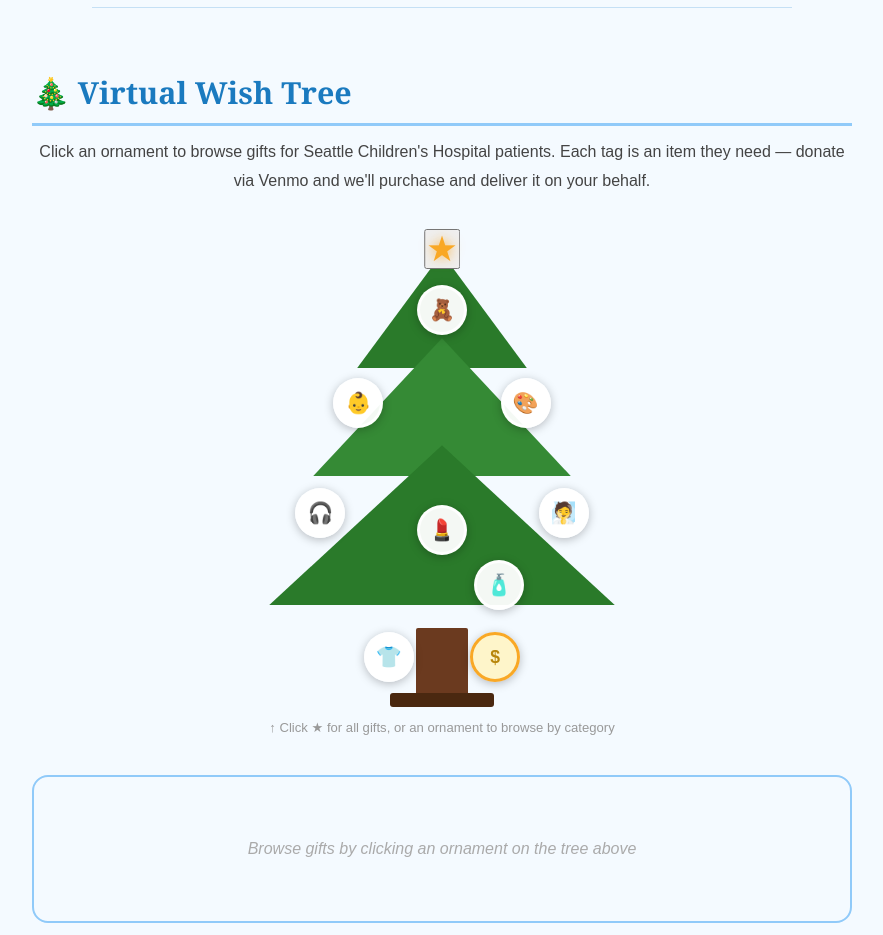
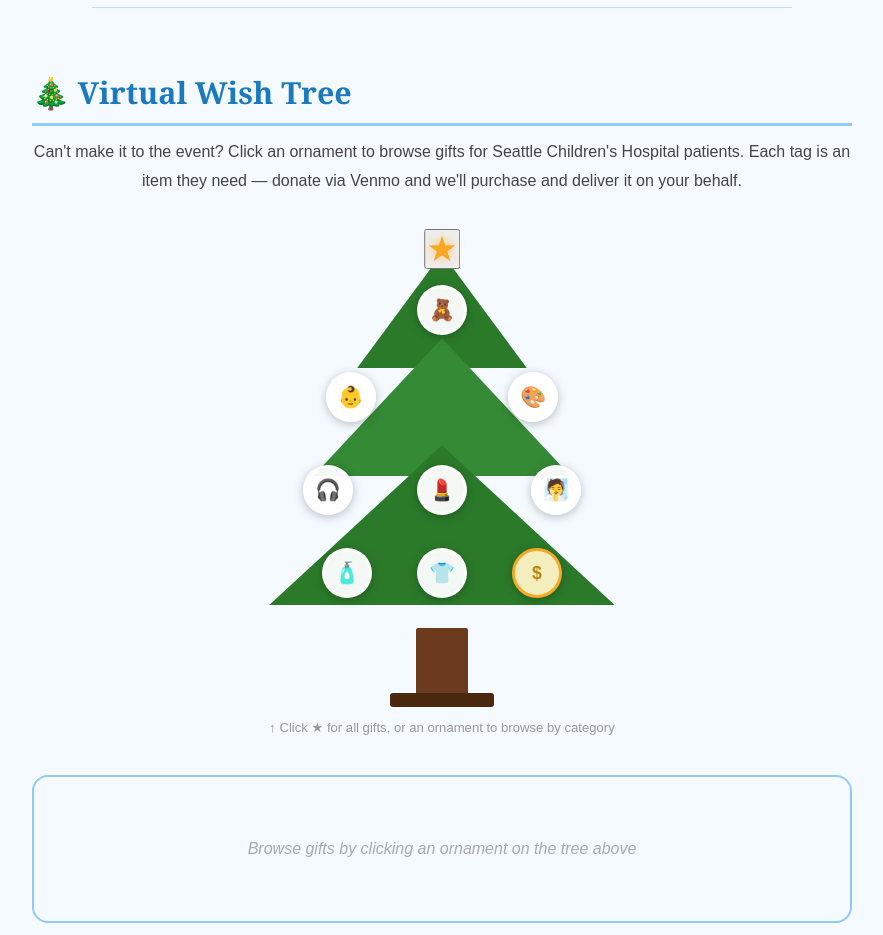
Before and after one commit to nicotomacelli-vr46/doing-it-for-a-cause, a plain HTML site: page run-for-a-cause/index.html in a window 1280 px wide. Shown: the part 1800-2735 px from the top of the page, without its empty margins (198-1081 px from the left). Drawn offline with Linux system fonts and the light colour scheme.

Commit message:
Redistribute tree ornaments in pyramid layout, add virtual wish tree intro
- 1-2-3-3 pyramid: toys center top, baby/creative wide, electronics/beauty/spa across, hygiene/clothing/donate at bottom
- Fold "Can't make it to the event?" into the virtual wish tree intro paragraph

Co-Authored-By: Claude Sonnet 4.6 <noreply@anthropic.com>

```diff
--- a/run-for-a-cause/index.html
+++ b/run-for-a-cause/index.html
@@ -270,14 +270,14 @@
     .tree-star:hover { transform: translateX(-50%) scale(1.2); text-shadow: 0 0 20px rgba(249,168,37,1); }
     .tree-star.active { text-shadow: 0 0 20px rgba(249,168,37,1); }
     .ornament[data-group="toys"]        { top: 75px;  left: 50%; }
-    .ornament[data-group="baby"]        { top: 168px; left: 28%; }
-    .ornament[data-group="creative"]    { top: 168px; left: 72%; }
-    .ornament[data-group="electronics"] { top: 278px; left: 18%; }
-    .ornament[data-group="beauty"]      { top: 295px; left: 50%; }
-    .ornament[data-group="spa"]         { top: 278px; left: 82%; }
-    .ornament[data-group="hygiene"]     { top: 350px; left: 65%; }
-    .ornament[data-group="clothing"]    { top: 422px; left: 36%; }
-    .ornament[data-group="donate"]      { top: 422px; left: 64%; background: rgba(255,245,200,0.95); border-color: #f9a825; font-size: 1.1rem; font-weight: bold; color: #b8860b; }
+    .ornament[data-group="baby"]        { top: 162px; left: 26%; }
+    .ornament[data-group="creative"]    { top: 162px; left: 74%; }
+    .ornament[data-group="electronics"] { top: 255px; left: 20%; }
+    .ornament[data-group="beauty"]      { top: 255px; left: 50%; }
+    .ornament[data-group="spa"]         { top: 255px; left: 80%; }
+    .ornament[data-group="hygiene"]     { top: 338px; left: 25%; }
+    .ornament[data-group="clothing"]    { top: 338px; left: 50%; }
+    .ornament[data-group="donate"]      { top: 338px; left: 75%; background: rgba(255,245,200,0.95); border-color: #f9a825; font-size: 1.1rem; font-weight: bold; color: #b8860b; }
     .ornament[data-group="donate"]:hover { background: #fff9c4; }
     .ornament[data-group="donate"].active { background: #fff3b0; border-color: #e68a00; }
     .tree-hint { font-family: sans-serif; font-size: 0.82rem; color: #999; margin-top: 10px; }
@@ -413,7 +413,7 @@
   <!-- GIVING TREE -->
   <div class="giving-tree-wrap">
     <h2>🎄 Virtual Wish Tree</h2>
-    <p class="giving-intro">Click an ornament to browse gifts for Seattle Children's Hospital patients. Each tag is an item they need — donate via Venmo and we'll purchase and deliver it on your behalf.</p>
+    <p class="giving-intro">Can't make it to the event? Click an ornament to browse gifts for Seattle Children's Hospital patients. Each tag is an item they need — donate via Venmo and we'll purchase and deliver it on your behalf.</p>
 
     <div class="tree-outer">
       <div class="xmas-tree" id="xmas-tree">
```
